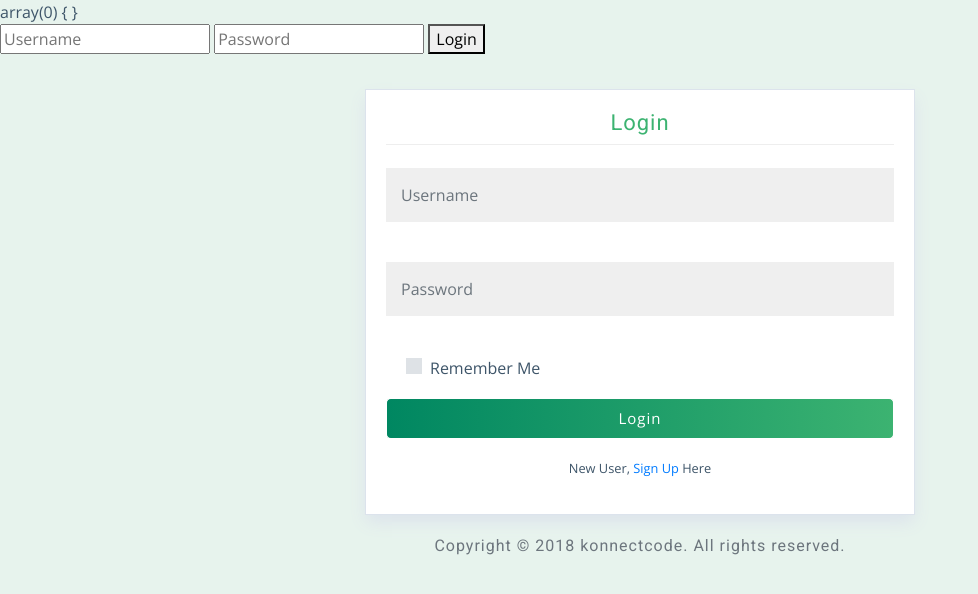
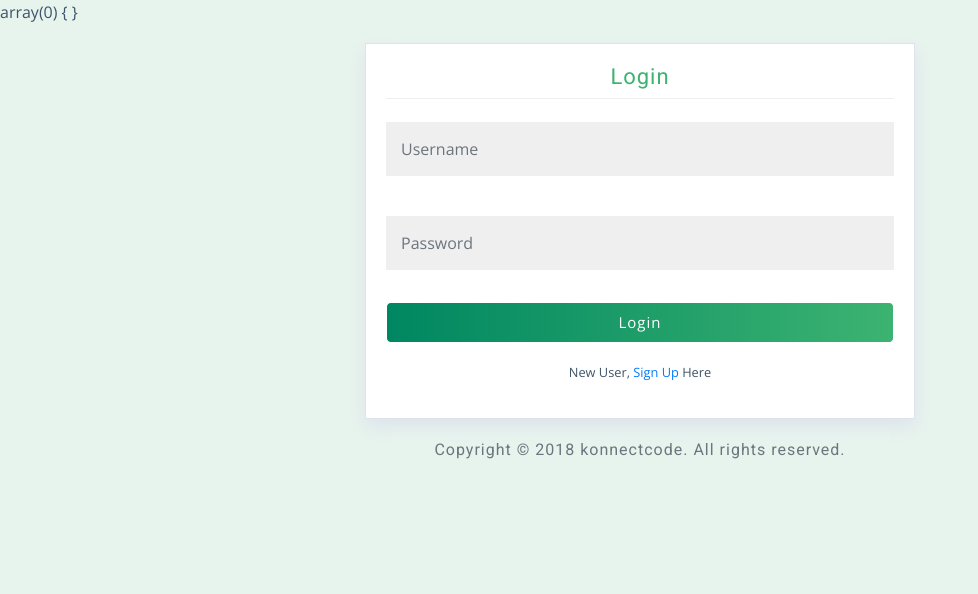
Before and after one commit to badleshmishra/Hospital_management, a CodeIgniter app: page /live-sites/index.php/auth/login in a window 1280 px wide. Shown: the top 594 px of the page, without its empty margins (0-978 px from the left). Run offline with CodeIgniter, Linux system fonts and the light colour scheme; data comes from the database, SQL or seed files in the repository.

Commit message:
auth updated

```diff
--- a/application/views/auth/login.php
+++ b/application/views/auth/login.php
@@ -1,10 +1,10 @@
-
+<!--
 
 <form method="post" action="<?= base_url('auth/login'); ?>">
     <input type="text" name="username" placeholder="Username" required>
     <input type="password" name="password" placeholder="Password" required>
     <button type="submit">Login</button>
-</form>
+</form> -->
 
 
 
@@ -43,14 +43,14 @@
                                 </div>
                                 <!-- /.form-group -->
                                 <!-- Check Box -->
-                                <div class="form-check row">
+                               <!--  <div class="form-check row">
                                     <div class="col-sm-12 text-left">
                                         <div class="custom-control custom-checkbox">
                                             <input class="custom-control-input" type="checkbox" id="ex-check-2">
                                             <label class="custom-control-label" for="ex-check-2">Remember Me</label>
                                         </div>
                                     </div>
-                                </div>
+                                </div> -->
                                 <!-- /Check Box -->
                                 <!-- Login Button -->
                                 <div class="button-btn-block">
```
